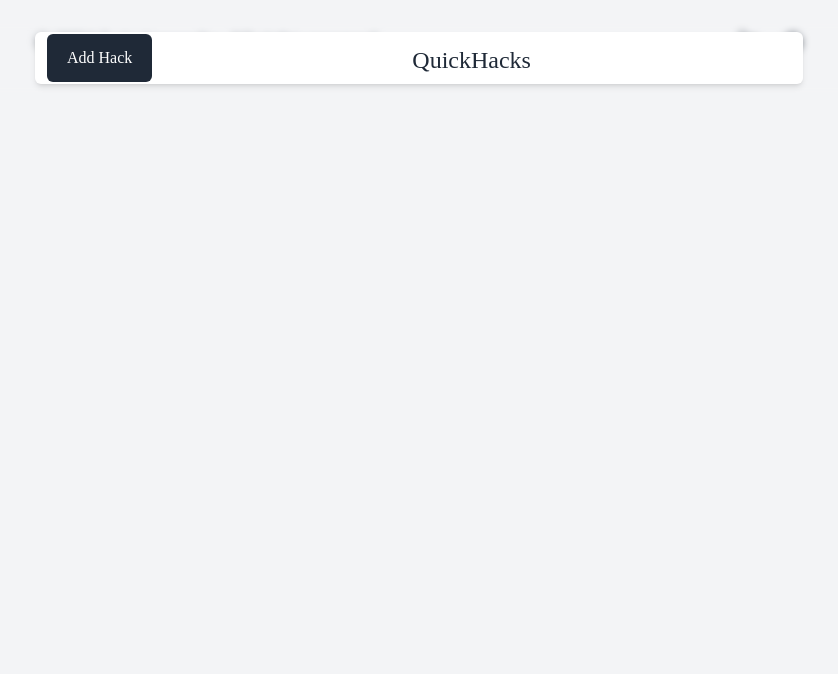
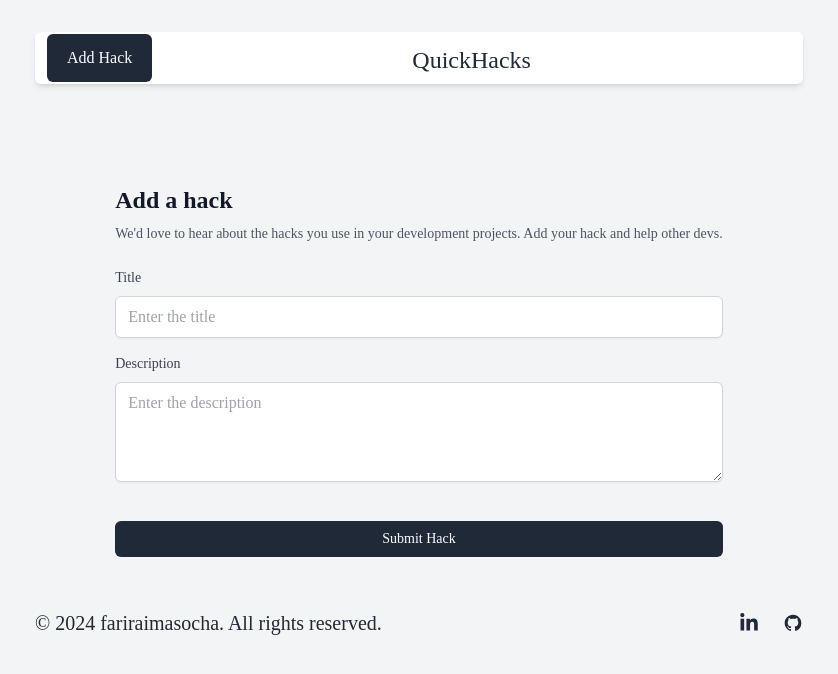
Before and after one commit to fariraimasocha/quickhacks, a Next.js app: page /create in a window 1280 px wide. Shown: the top 674 px of the page, without its empty margins (221-1059 px from the left). Built offline with nearby package versions, Linux system fonts and the light colour scheme; no server answers.

Commit message:
wip
clean up my form

```diff
--- a/app/create/page.js
+++ b/app/create/page.js
@@ -1,10 +1,10 @@
 import React from 'react'
-import createHack from '@/components/CreateHack'
+import CreateHack from '@/components/CreateHack'
 
 function page() {
     return (
-        <div>
-            <createHack />
+        <div className='mt-40 flex justify-center'>
+            <CreateHack />
         </div>
     )
 }
--- a/components/CreateHack.jsx
+++ b/components/CreateHack.jsx
@@ -1,9 +1,66 @@
 "use client"
 
-import React from 'react'
+'use client'
 
-export default function createHack() {
+import { useState } from 'react'
+
+export default function Component() {
+    const [name, setName] = useState('')
+    const [email, setEmail] = useState('')
+    const [message, setMessage] = useState('')
+
+    const handleSubmit = (e) => {
+        e.preventDefault()
+        console.log({ name, email, message })
+    }
+
     return (
-        <div>createHack</div>
+        <div className="flex items-center justify-center font-akaya">
+            <div className="w-full max-w-3xl overflow-hidden">
+                <div className="p-6">
+                    <h2 className="text-2xl font-bold text-gray-900">Add a hack</h2>
+                    <p className="mt-2 text-sm text-gray-600">
+                        We'd love to hear about the hacks you use in your development projects. Add your hack and help other devs.
+                    </p>
+                </div>
+                <form onSubmit={handleSubmit} className="p-6 pt-0 space-y-4">
+                    <div className="space-y-2">
+                        <label htmlFor="title" className="block text-sm font-medium text-gray-700">
+                            Title
+                        </label>
+                        <input
+                            id="title"
+                            type="text"
+                            value={name}
+                            onChange={(e) => setName(e.target.value)}
+                            placeholder="Enter the title"
+                            className="w-full px-3 py-2 border border-gray-300 rounded-md shadow-sm focus:outline-none focus:ring-1 focus:ring-blue-500 focus:border-blue-500"
+                            required
+                        />
+                    </div>
+                    <div className="space-y-2">
+                        <label htmlFor="message" className="block text-sm font-medium text-gray-700">
+                            Description
+                        </label>
+                        <textarea
+                            id="message"
+                            value={message}
+                            onChange={(e) => setMessage(e.target.value)}
+                            placeholder="Enter the description"
+                            className="w-full px-3 py-2 border border-gray-300 rounded-md shadow-sm focus:outline-none focus:ring-1 focus:ring-blue-500 focus:border-blue-500 min-h-[100px]"
+                            required
+                        />
+                    </div>
+                    <div className="pt-4">
+                        <button
+                            type="submit"
+                            className="w-full px-4 py-2 text-sm font-medium text-white bg-gray-800 rounded-md hover:bg-gray-700 focus:outline-none focus:ring-2 focus:ring-offset-2 focus:ring-blue-500"
+                        >
+                            Submit Hack
+                        </button>
+                    </div>
+                </form>
+            </div>
+        </div>
     )
 }
```
